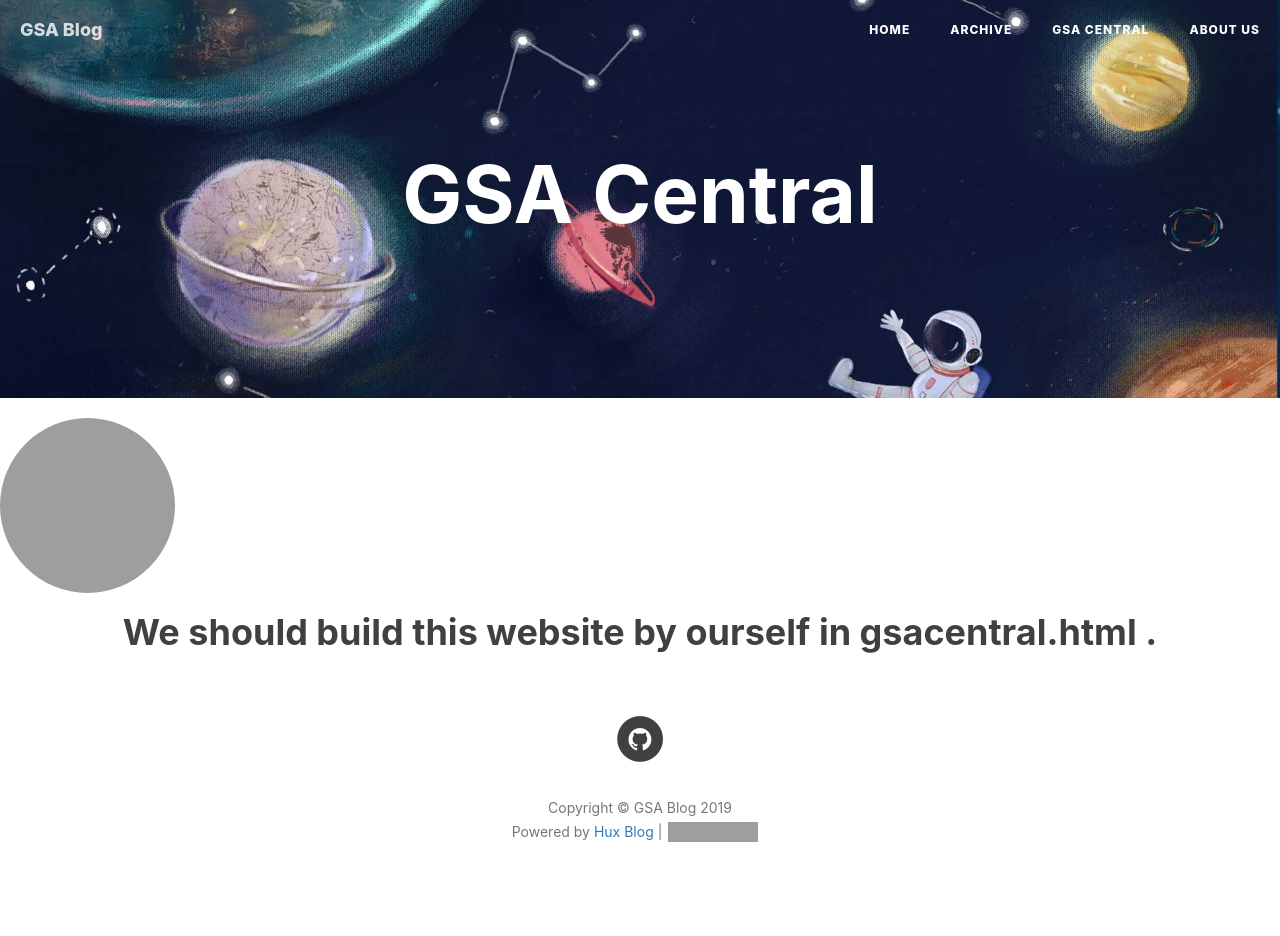
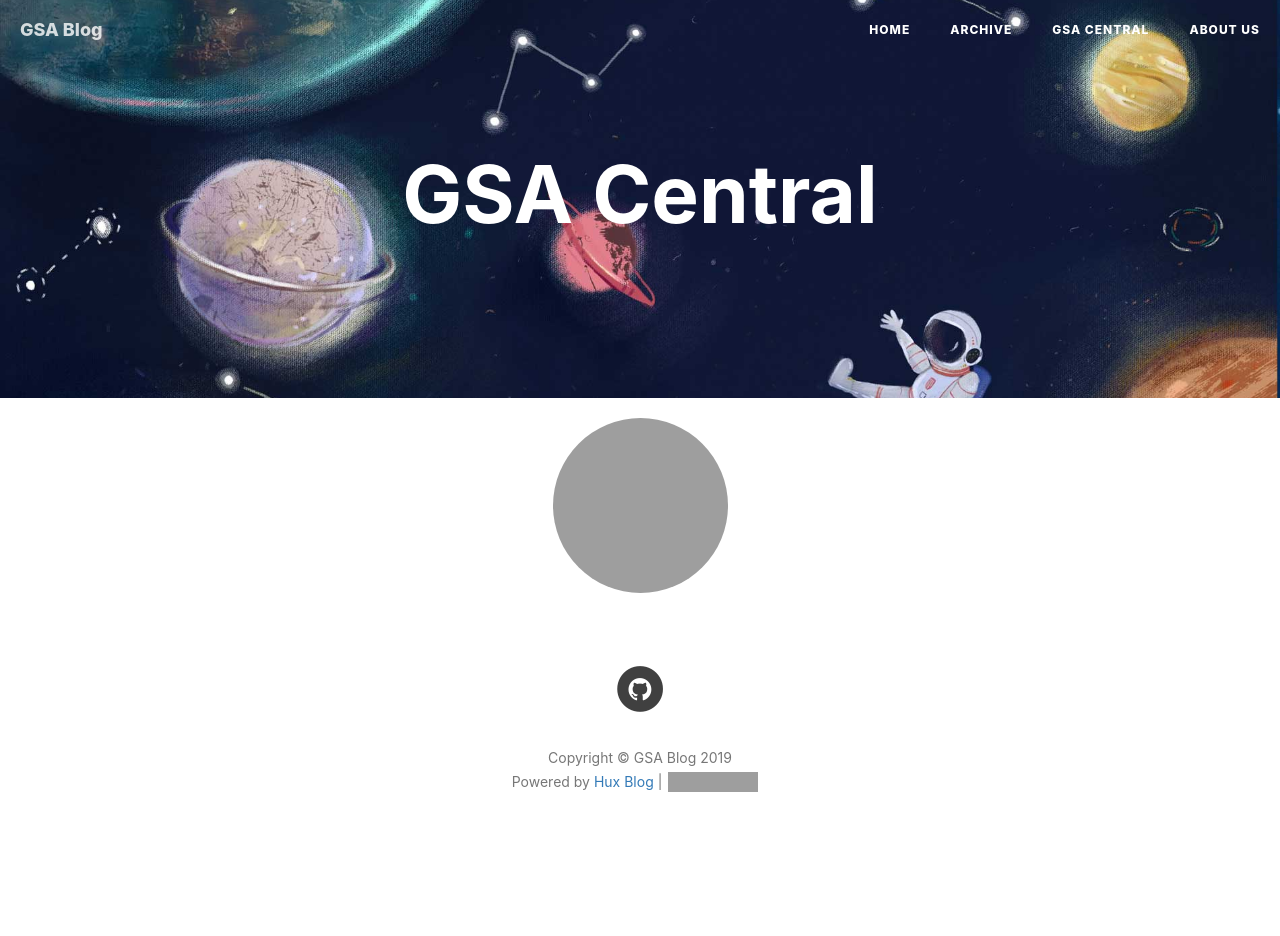
Before and after one commit to gsa-blog/gsa-blog.github.io, a Jekyll site: the page built from gsacentral.html, in a window 1280 px wide. Built offline with Jekyll 4.4.1, drawn with Linux system fonts in a browser that asks for light colours; nearby versions of some CDN libraries; comment, search, counter and statistics services are not loaded; after the commit the page ends 900 px from its top, so only the background shows below that; grey boxes are pictures that could not be loaded.

Commit message:
Update gsacentral.html

```diff
--- a/gsacentral.html
+++ b/gsacentral.html
@@ -14,9 +14,11 @@
 		{% include intro-header.html type="page" %}
 		<div  style="margin:0;padding:0;width:100%; ">
 			<header>
-				<img width="175" height="175" style="border-radius:50%;margin: 0 auto;" src="/img/avatar-hux-ny.jpg">
+			    <center>
+				<a href="https://gsa-central.github.io/index.html"><img width="175" height="175" style="border-radius:50%;margin: 0 auto;" src="/img/avatar-hux-ny.jpg"></a>
+			    </center>
 			</header>
-			<h1 style="text-align: center;">We should build this website by ourself in gsacentral.html .</h1>
+			<h1 style="text-align: center;"Visit us at GSA Central!</h1>
 		</div>
 	</body>
 </html>
```
